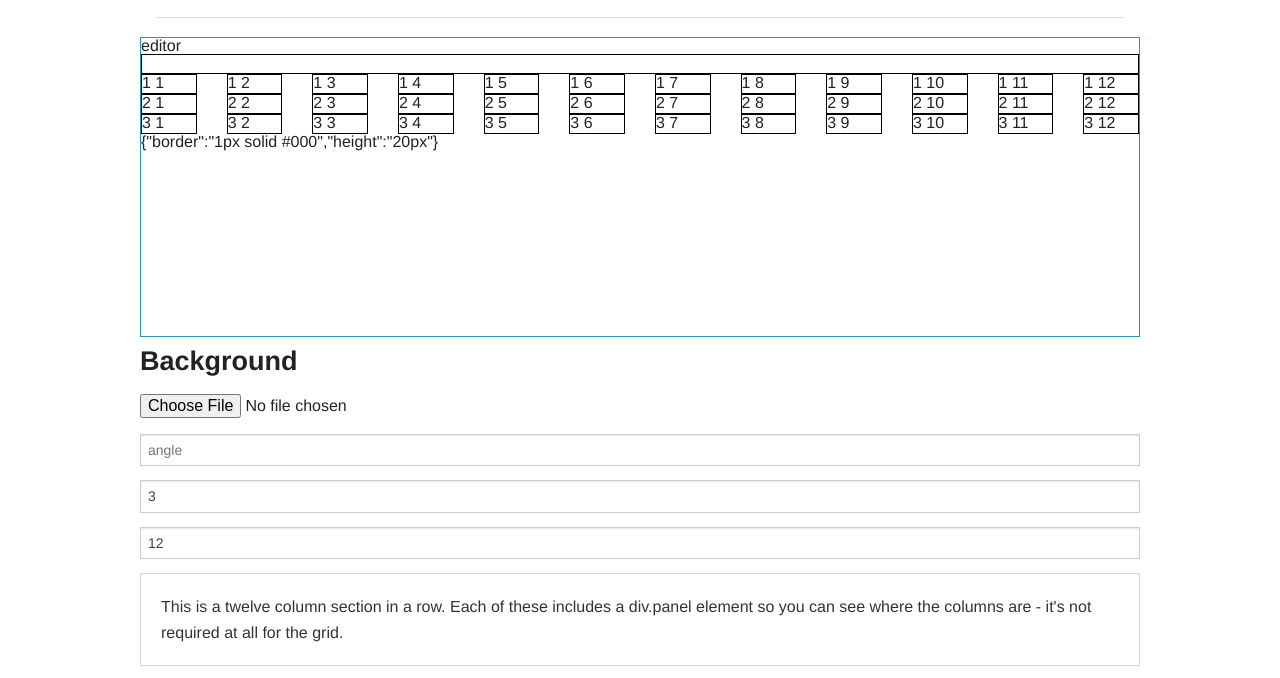
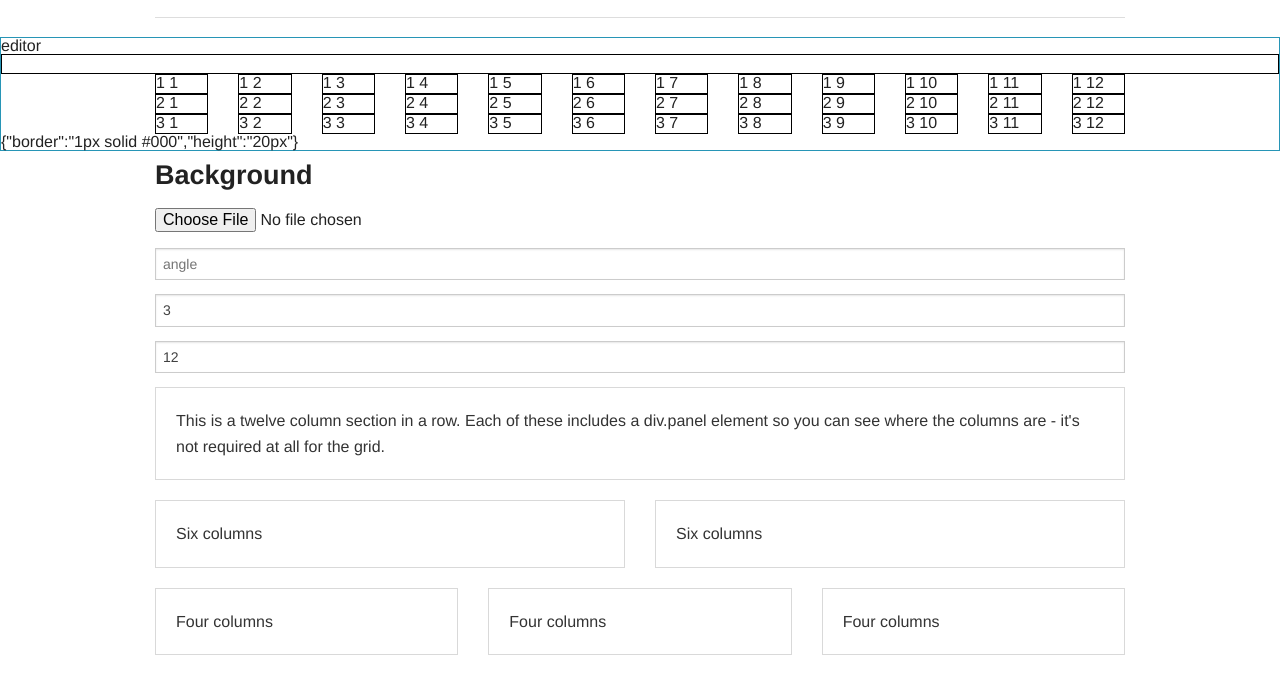
Before and after one commit to mir4a/gridator, a plain HTML site: page index.html in a window 1280 px wide. Shown: the part 107-785 px from the top of the page. Drawn offline with Linux system fonts and the light colour scheme.

Commit message:
#1: Style fix

```diff
--- a/index.html
+++ b/index.html
@@ -133,7 +133,7 @@
 </div>
 
 
-<div class="row" ng-controller="MyCtrl">
+<div ng-controller="MyCtrl">
   <div class="gridator" ng-controller="anglesController" >
     <div class="gridator_wrap" ng-style="setAngle">
       editor
--- a/sass/_editor.scss
+++ b/sass/_editor.scss
@@ -1,5 +1,7 @@
-$gridator_height: 300px;
-
+$gridator_height: 100px;
+.gridator {
+  overflow: hidden;
+}
 .gridator_wrap {
   //@extend .row;
   //@extend .column;
```
Also changed, not shown: stylesheets/app.css.
